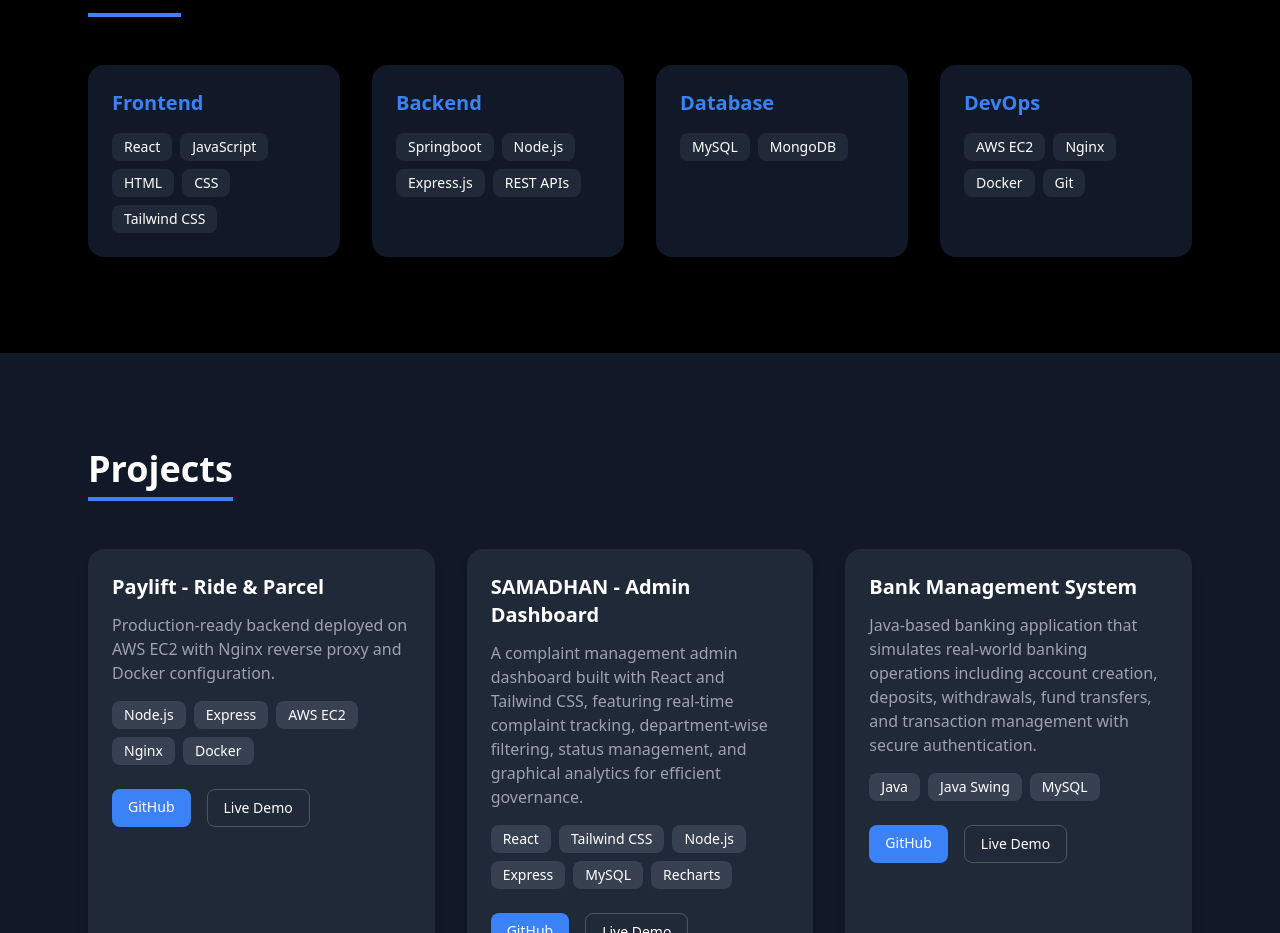
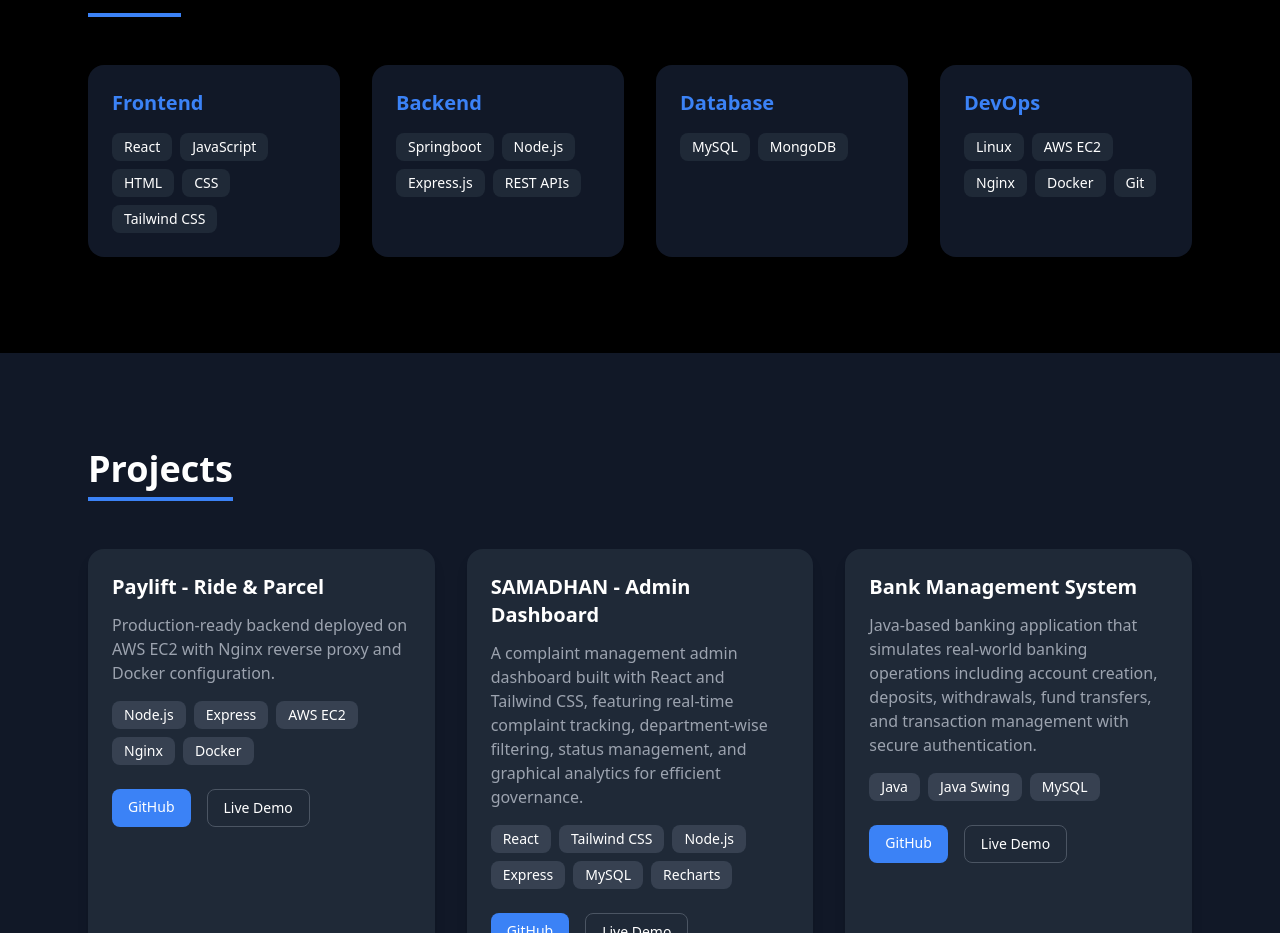
Before and after one commit to Gouravgilhare/Portfolio, a React (Vite) app: page / in a window 1280 px wide. Shown: the part 1703-2636 px from the top of the page. Built offline with nearby package versions, Linux system fonts and the light colour scheme.

Commit message:
just frontend 4

```diff
--- a/index.html
+++ b/index.html
@@ -5,7 +5,8 @@
   <meta charset="UTF-8" />
 
   <!-- Favicon -->
-  <link rel="icon" type="image/svg+xml" href="/vite.svg" />
+  <link rel="icon" type="image/x-icon" href="/src/assets/professional logo2.png" />
+
 
   <!-- Responsive -->
   <meta name="viewport" content="width=device-width, initial-scale=1.0" />
--- a/src/components/Skills.jsx
+++ b/src/components/Skills.jsx
@@ -3,7 +3,7 @@ export default function Skills() {
     Frontend: ["React", "JavaScript", "HTML", "CSS", "Tailwind CSS"],
     Backend: ["Springboot", "Node.js", "Express.js", "REST APIs"],
     Database: ["MySQL", "MongoDB"],
-    DevOps: ["AWS EC2", "Nginx", "Docker", "Git"],
+    DevOps: ["Linux", "AWS EC2", "Nginx", "Docker", "Git"],
   };
 
   return (
```
Also changed, not shown: src/assets/professional logo2.png (added).
